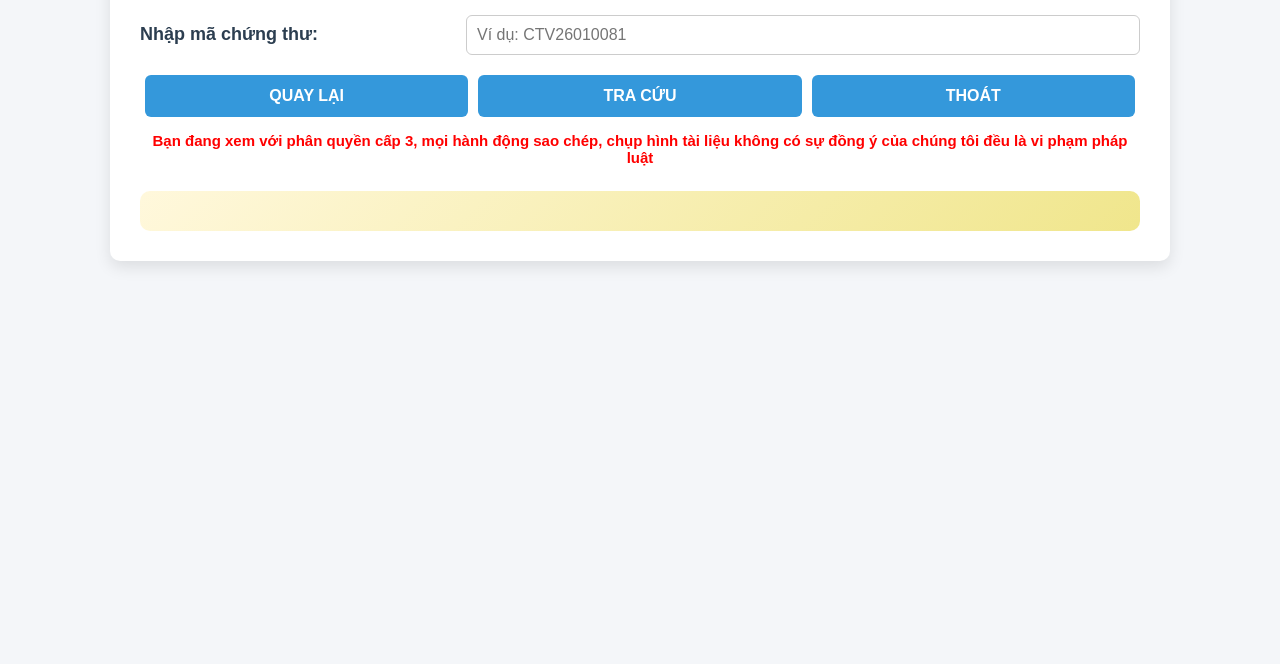
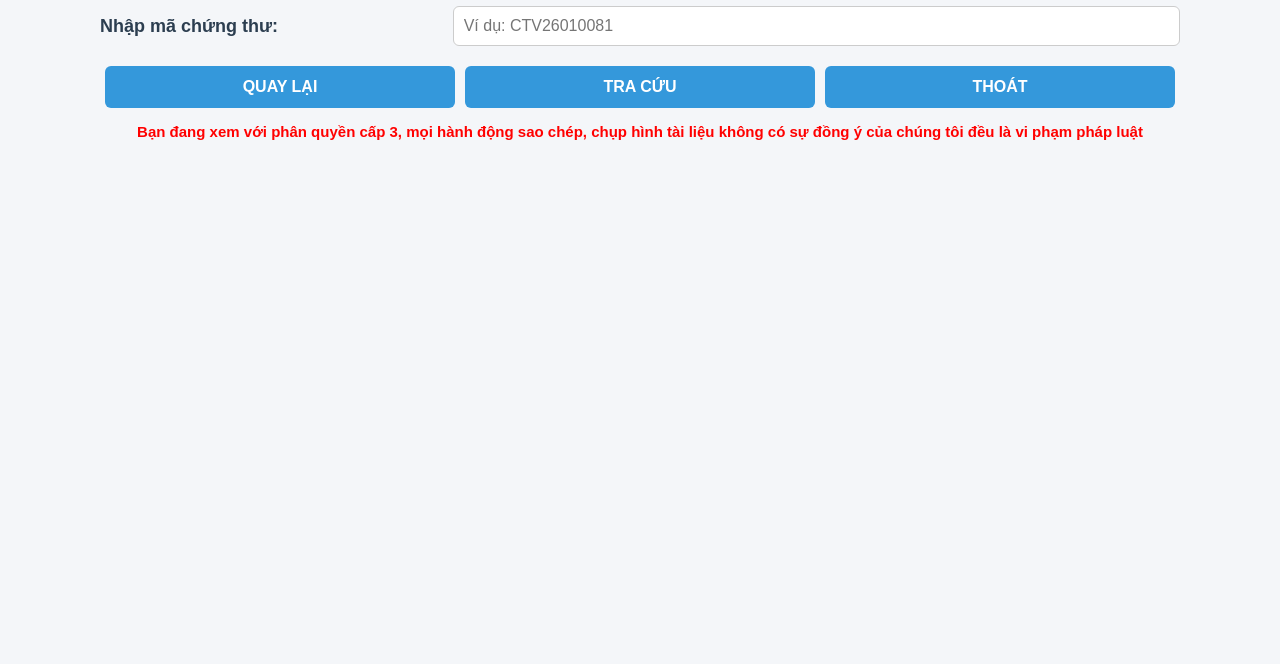
Before and after one commit to vngtracuu/chungthu, a website: page public/index.html in a window 1280 px wide. Shown: the part 136-800 px from the top of the page. Drawn offline with Linux system fonts and the light colour scheme.

Commit message:
sửa lần cuối

```diff
--- a/public/index.html
+++ b/public/index.html
@@ -8,20 +8,12 @@
       font-family: Arial, sans-serif;
       margin: 0;
       padding: 40px;
-      background: #f4f6f9;
+      background: #f4f6f9; /* nền sáng đơn giản */
       color: #333;
-    }
-    .container {
-      max-width: 1000px;
-      margin: auto;
-      background: #fff;
-      padding: 30px;
-      border-radius: 10px;
-      box-shadow: 0 6px 16px rgba(0,0,0,0.1);
     }
     h1 {
       text-align: center;
-      margin-bottom: 30px;
+      margin: 40px 0 30px 0;
       color: #004080; /* xanh đậm */
       font-weight: bold;
       font-size: 28px;
@@ -32,14 +24,15 @@
       display: flex;
       justify-content: space-between;
       align-items: center;
-      margin-bottom: 20px;
-      width: 100%;
+      margin: 0 auto 20px auto;
+      width: 90%;
     }
     .input-group label {
       font-weight: bold;
       color: #2c3e50;
       flex: 1;
       font-size: 18px;
+      text-align: left;
     }
     .input-group input {
       flex: 2;
@@ -52,8 +45,8 @@
     .button-group {
       display: flex;
       justify-content: space-between;
-      margin-bottom: 15px;
-      width: 100%;
+      margin: 0 auto 15px auto;
+      width: 90%;
     }
     .button-group button {
       flex: 1;
@@ -76,17 +69,16 @@
       text-align: center;
       color: red;
       font-weight: bold;
-      margin: 15px 0;
+      margin: 15px auto;
       font-size: 15px;
       font-family: Arial, sans-serif;
+      width: 90%;
     }
 
-    /* Vùng hiển thị dữ liệu */
     .result {
-      margin-top: 25px;
+      margin: 25px auto;
+      width: 90%;
       padding: 20px;
-      border-radius: 10px;
-      background: linear-gradient(135deg, #fff8dc, #f0e68c); /* vàng luxury */
     }
     .qr {
       text-align: center;
@@ -129,7 +121,6 @@
   </style>
 </head>
 <body>
-  <div class="container">
   <h1>TRA CỨU CHỨNG THƯ</h1>
   <div class="input-group">
     <label for="docId">Nhập mã chứng thư:</label>
@@ -144,7 +135,6 @@
     Bạn đang xem với phân quyền cấp 3, mọi hành động sao chép, chụp hình tài liệu không có sự đồng ý của chúng tôi đều là vi phạm pháp luật
   </div>
   <div id="result" class="result"></div>
-  </div>
 
   <script>
     function quayLai() {
```
Lines whose indentation alone changed are shown as unchanged.
